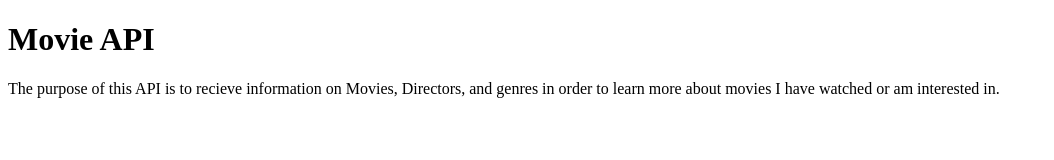
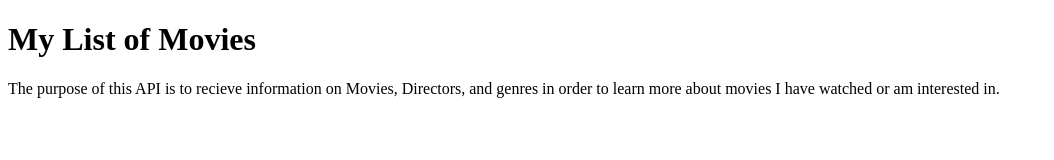
Before and after one commit to mikeb-molina/movie_api, a plain HTML site: page documentation.html in a window 1280 px wide. Shown: the whole page, without its empty margins (0-1054 px from the left). Drawn offline with Linux system fonts and the light colour scheme.

Commit message:
update documentation.html

```diff
--- a/documentation.html
+++ b/documentation.html
@@ -2,11 +2,11 @@
 <html lang="en">
     <head>
         <meta charset="UTF-8">
-        <meta NAME="viewport" content="width=device-width, initial-scale=1.0">
-        <title>My List of Movies</title>
+        <meta name="viewport" content="width=device-width, initial-scale=1.0">
+        <title>Movie API</title>
     </head>
     <body>
-        <h1> Movie API</h1>
+        <h1> My List of Movies</h1>
         <p>The purpose of this API is to recieve information on Movies, Directors, and genres in order to learn more about movies I have watched or am interested in.</p>
     </body>
 </html>
```
